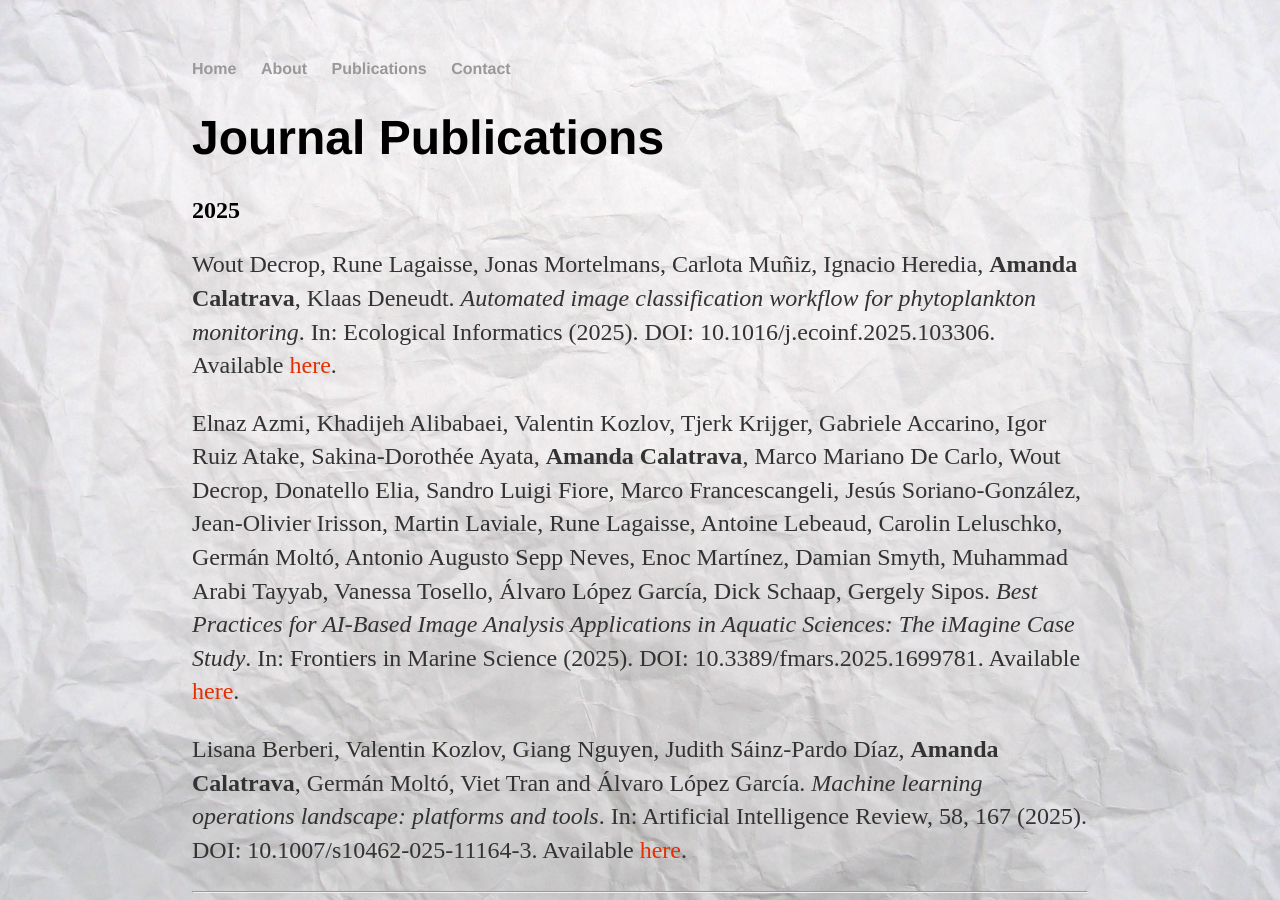
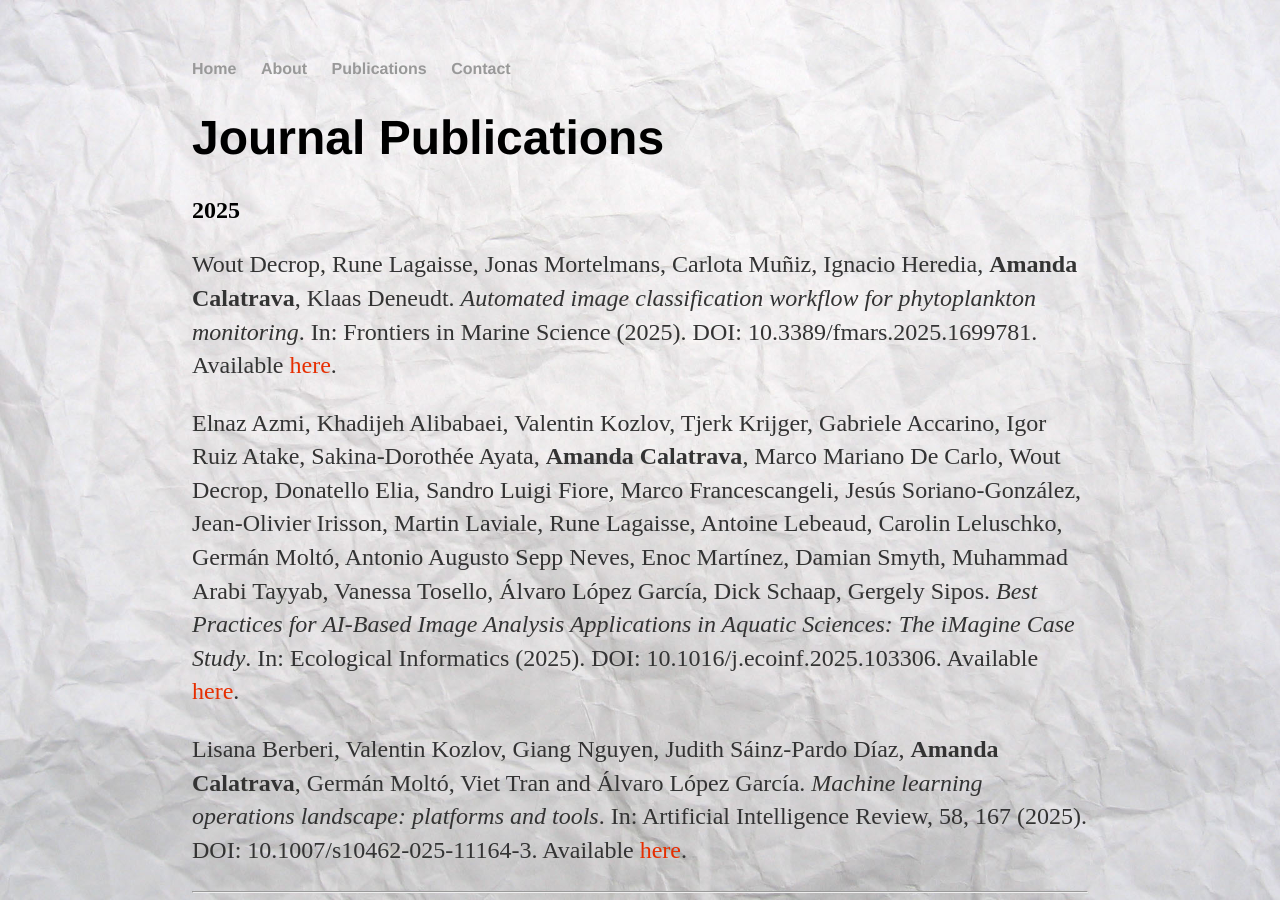
Before and after one commit to amcaar/amcaar.github.io, a Jekyll site: the page built from cv/index.html, in a window 1280 px wide and 900 px high. Built offline with Jekyll 4.4.1, drawn with Linux system fonts in a browser that asks for light colours.

Commit message:
Fix bug in journal publication details in index.html

```diff
--- a/cv/index.html
+++ b/cv/index.html
@@ -9,13 +9,13 @@ title: Publications of Amanda Calatrava
 		<h2>2025</h2>
 		<p>Wout Decrop, Rune Lagaisse, Jonas Mortelmans, Carlota Muñiz, Ignacio Heredia, <strong>Amanda Calatrava</strong>, Klaas Deneudt.
 			<em>Automated image classification workflow for phytoplankton monitoring</em>.
-			In: Ecological Informatics (2025). DOI: 10.1016/j.ecoinf.2025.103306. Available
-			<a class="link" href="https://www.sciencedirect.com/science/article/pii/S1574954125003152?via%3Dihub">here</a>.</p>
+			In: Frontiers in Marine Science (2025). DOI: 10.3389/fmars.2025.1699781. Available
+			<a class="link" href="https://www.frontiersin.org/journals/marine-science/articles/10.3389/fmars.2025.1699781/full?utm_source=chatgpt.com">here</a>.</p>
 
 		<p>Elnaz Azmi, Khadijeh Alibabaei, Valentin Kozlov, Tjerk Krijger, Gabriele Accarino, Igor Ruiz Atake, Sakina-Dorothée Ayata, <strong>Amanda Calatrava</strong>, Marco Mariano De Carlo, Wout Decrop, Donatello Elia, Sandro Luigi Fiore, Marco Francescangeli, Jesús Soriano-González, Jean-Olivier Irisson, Martin Laviale, Rune Lagaisse, Antoine Lebeaud, Carolin Leluschko, Germán Moltó, Antonio Augusto Sepp Neves, Enoc Martínez, Damian Smyth, Muhammad Arabi Tayyab, Vanessa Tosello, Álvaro López García, Dick Schaap, Gergely Sipos.
 			<em>Best Practices for AI-Based Image Analysis Applications in Aquatic Sciences: The iMagine Case Study</em>.
-			In: Frontiers in Marine Science (2025). DOI: 10.3389/fmars.2025.1699781. Available
-			<a class="link" href="https://www.frontiersin.org/journals/marine-science/articles/10.3389/fmars.2025.1699781/full?utm_source=chatgpt.com">here</a>.</p>
+			In: Ecological Informatics (2025). DOI: 10.1016/j.ecoinf.2025.103306. Available
+			<a class="link" href="https://www.sciencedirect.com/science/article/pii/S1574954125003152?via%3Dihub">here</a>.</p>
 
 		<p>Lisana Berberi, Valentin Kozlov, Giang Nguyen, Judith Sáinz-Pardo Díaz, <strong>Amanda Calatrava</strong>,  Germán Moltó, Viet Tran and Álvaro López García.
 			<em>Machine learning operations landscape: platforms and tools</em>.
```
